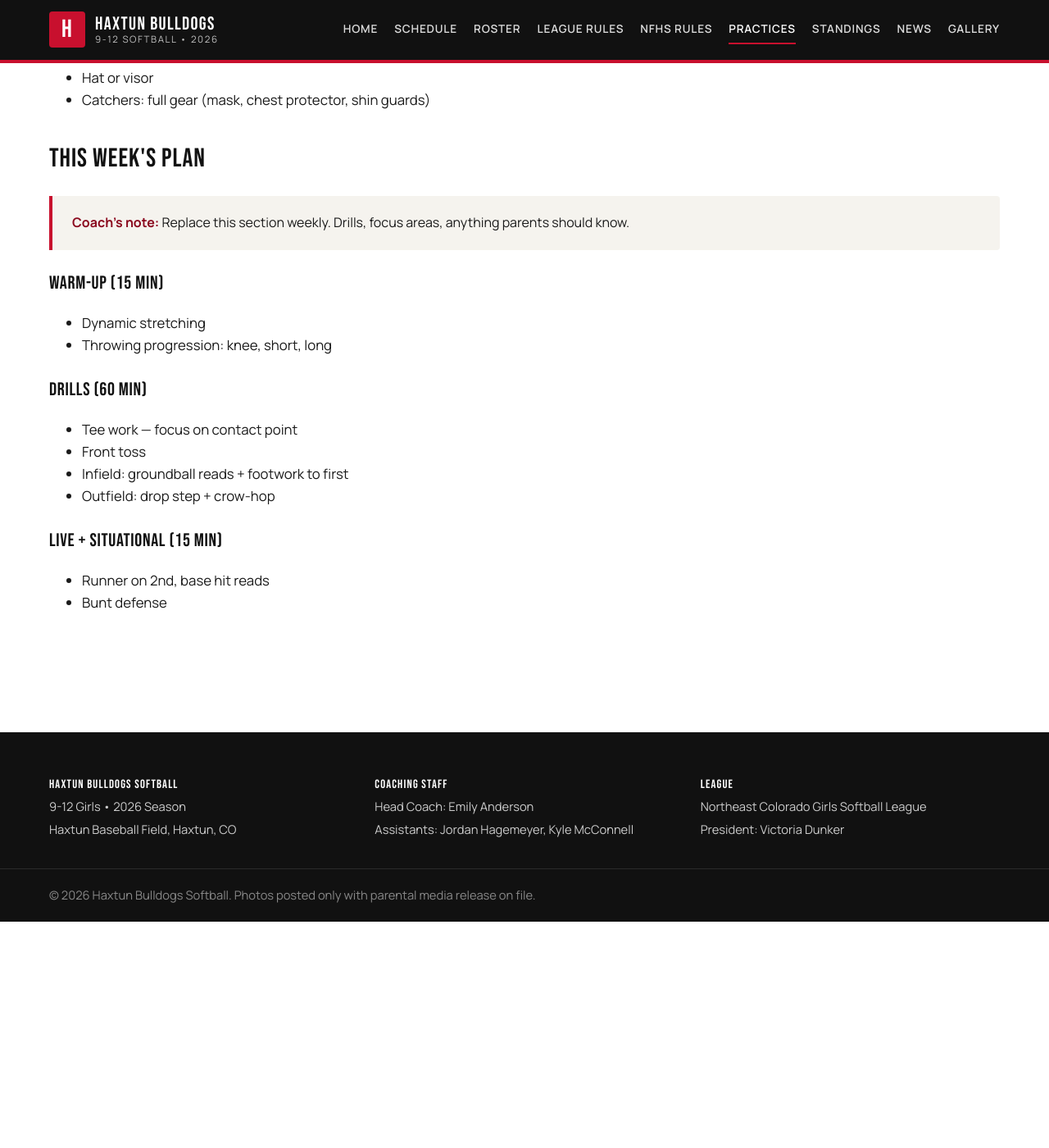
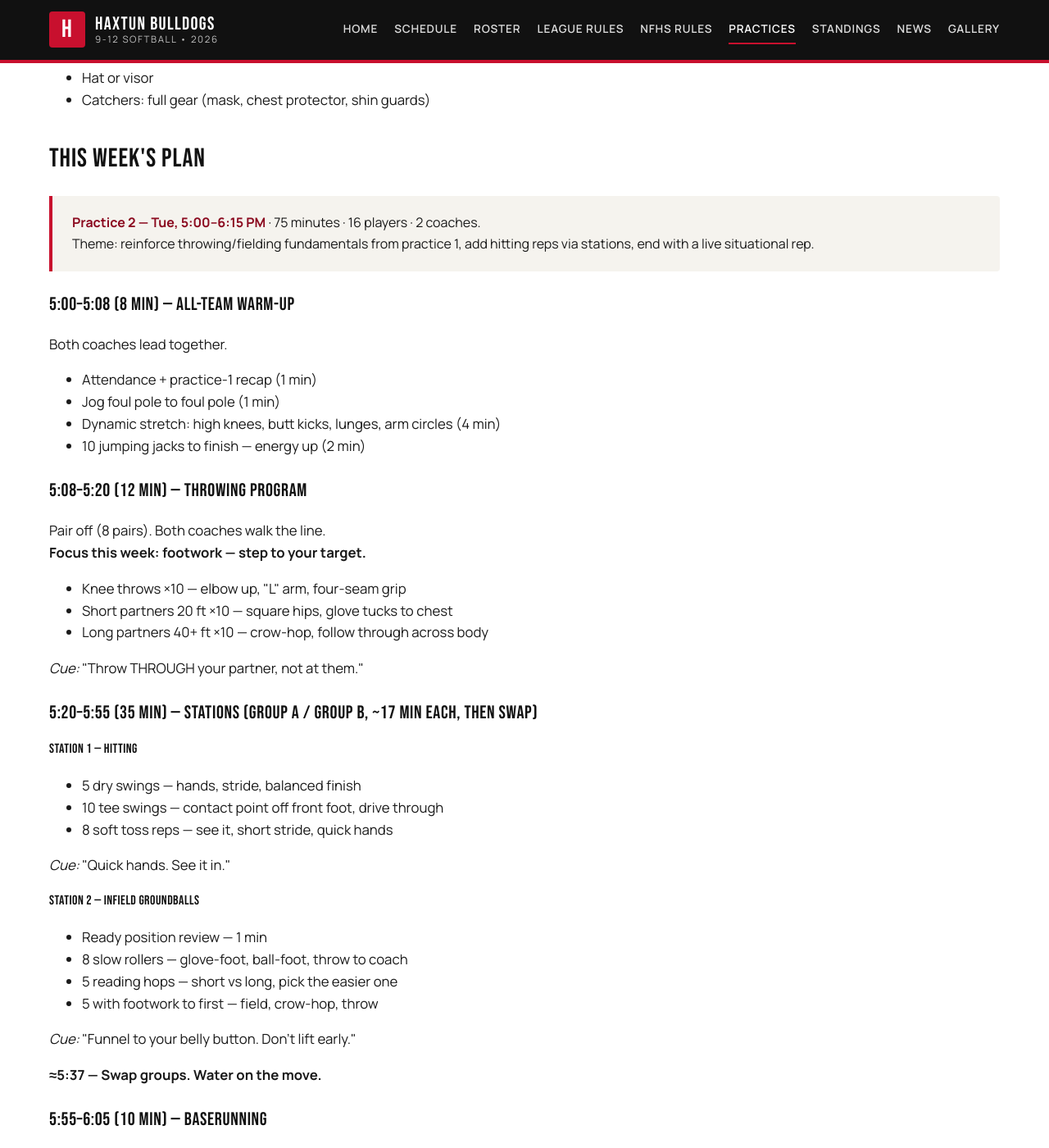
Before and after one commit to mcconnellentllc-cloud/haxtun-softball9-12, a Jekyll site: the page built from practices.html, in a window 1280 px wide and 1400 px high, scrolled down 818 px. Shown: the whole window at 82% size. Built offline with Jekyll 4.4.1, drawn with Linux system fonts in a browser that asks for light colours; before the commit the page ends 1942 px from its top, so only the background shows below that; some of the changed text lies outside the part shown.

Commit message:
Update practices.html with Practice 2 plan (75 min, stations format)

```diff
--- a/practices.html
+++ b/practices.html
@@ -33,25 +33,69 @@ permalink: /practices/
 
 <h2>This Week's Plan</h2>
 <div class="callout">
-  <strong>Coach's note:</strong> Replace this section weekly. Drills, focus areas, anything parents should know.
+  <strong>Practice 2 — Tue, 5:00–6:15 PM</strong> · 75 minutes · 16 players · 2 coaches.<br>
+  Theme: reinforce throwing/fielding fundamentals from practice 1, add hitting reps via stations, end with a live situational rep.
 </div>
 
-<h3>Warm-up (15 min)</h3>
+<h3>5:00–5:08 (8 min) — All-team warm-up</h3>
+<p>Both coaches lead together.</p>
 <ul>
-  <li>Dynamic stretching</li>
-  <li>Throwing progression: knee, short, long</li>
+  <li>Attendance + practice-1 recap (1 min)</li>
+  <li>Jog foul pole to foul pole (1 min)</li>
+  <li>Dynamic stretch: high knees, butt kicks, lunges, arm circles (4 min)</li>
+  <li>10 jumping jacks to finish — energy up (2 min)</li>
 </ul>
 
-<h3>Drills (60 min)</h3>
+<h3>5:08–5:20 (12 min) — Throwing program</h3>
+<p>Pair off (8 pairs). Both coaches walk the line.<br>
+<strong>Focus this week: footwork — step to your target.</strong></p>
 <ul>
-  <li>Tee work — focus on contact point</li>
-  <li>Front toss</li>
-  <li>Infield: groundball reads + footwork to first</li>
-  <li>Outfield: drop step + crow-hop</li>
+  <li>Knee throws ×10 — elbow up, "L" arm, four-seam grip</li>
+  <li>Short partners 20 ft ×10 — square hips, glove tucks to chest</li>
+  <li>Long partners 40+ ft ×10 — crow-hop, follow through across body</li>
+</ul>
+<p><em>Cue:</em> "Throw THROUGH your partner, not at them."</p>
+
+<h3>5:20–5:55 (35 min) — Stations (Group A / Group B, ~17 min each, then swap)</h3>
+
+<h4>Station 1 — Hitting</h4>
+<ul>
+  <li>5 dry swings — hands, stride, balanced finish</li>
+  <li>10 tee swings — contact point off front foot, drive through</li>
+  <li>8 soft toss reps — see it, short stride, quick hands</li>
+</ul>
+<p><em>Cue:</em> "Quick hands. See it in."</p>
+
+<h4>Station 2 — Infield groundballs</h4>
+<ul>
+  <li>Ready position review — 1 min</li>
+  <li>8 slow rollers — glove-foot, ball-foot, throw to coach</li>
+  <li>5 reading hops — short vs long, pick the easier one</li>
+  <li>5 with footwork to first — field, crow-hop, throw</li>
+</ul>
+<p><em>Cue:</em> "Funnel to your belly button. Don't lift early."</p>
+
+<p><strong>≈5:37 — Swap groups. Water on the move.</strong></p>
+
+<h3>5:55–6:05 (10 min) — Baserunning</h3>
+<p>All 16, both coaches splitting the line.</p>
+<ul>
+  <li>Home → 1B run-through ×4 — drop the bat, full speed THROUGH the bag</li>
+  <li>Home → 1B aggressive turn ×4 — round the bag, react to coach's call ("go!" / "back!")</li>
+  <li>1B → 2B reading a base hit ×2 — eyes up, find the ball off the bat</li>
+</ul>
+<p><em>Point:</em> never assume the out. Run hard until the play ends.</p>
+
+<h3>6:05–6:13 (8 min) — Live situational</h3>
+<p>One coach hits fungoes. The other coaches baserunners.</p>
+<ul>
+  <li>Around the horn — 2 min (rotate infielders, others water)</li>
+  <li>Game scenario — 6 min: runner on 2B, groundball to SS — what's your play? Reset, run it live a few times.</li>
 </ul>
 
-<h3>Live + situational (15 min)</h3>
+<h3>6:13–6:15 (2 min) — Huddle</h3>
 <ul>
-  <li>Runner on 2nd, base hit reads</li>
-  <li>Bunt defense</li>
+  <li>Recap. One thing each coach saw a player do well.</li>
+  <li>Reminder: Wed practice is defense + baserunning focus.</li>
+  <li>"Bulldogs on 3 — 1, 2, 3 — BULLDOGS!"</li>
 </ul>
```
